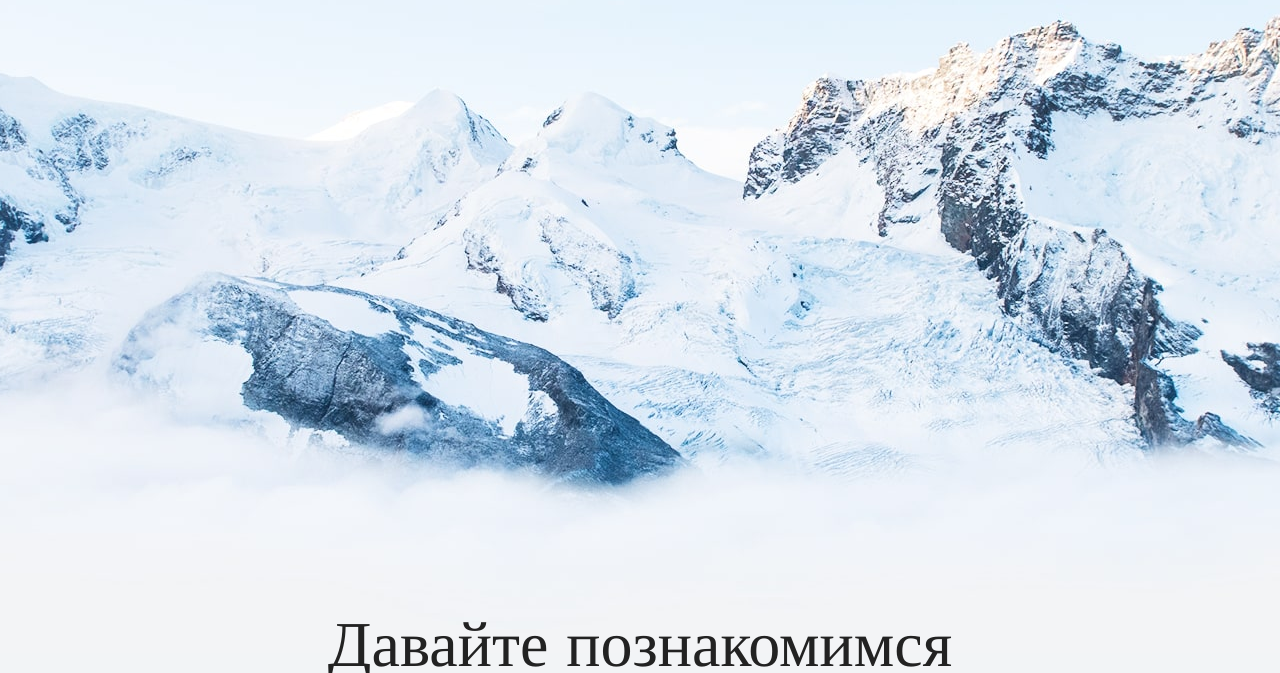
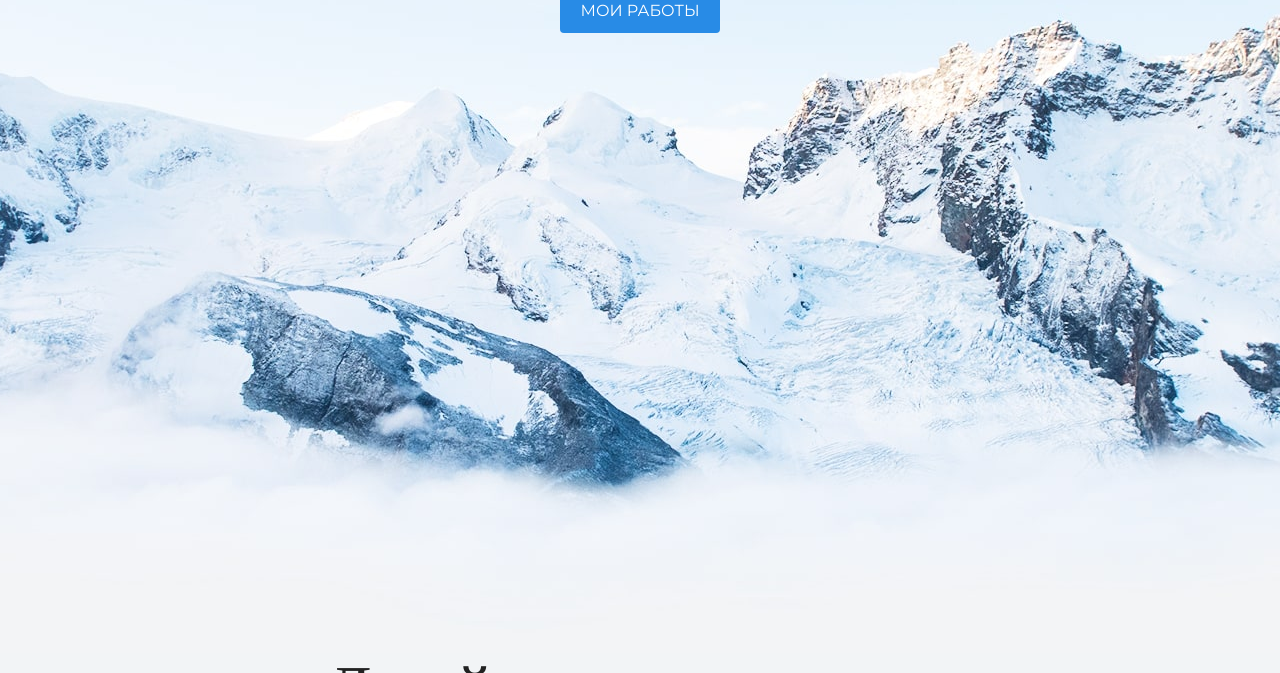
Before and after one commit to DonnerUnSourire/htmlacademy, a plain HTML site: page index.html in a window 1280 px wide. Shown: the part 427-1100 px from the top of the page. Drawn offline with nearby package versions, Linux system fonts and the light colour scheme.

Commit message:
Update index.html

```diff
--- a/index.html
+++ b/index.html
@@ -19,6 +19,7 @@
        <div class="container">
       <h1 class="heading">Неопознанный Енот</h1>
       <p>Junior верстальщик</p>
+         <a class="button" href="#works">Мои работы</a>
        </div>
     </section>
 
@@ -37,7 +38,7 @@
 
     <section class="portfolio">
       <div class="container">
-      <h2 class="subheading">Мои работы</h2>
+      <h2 id="works" class="subheading">Мои работы</h2>
         <figure class="project-image">
            <img src="files/project.jpg" width="928" height="536" alt="Cайт инструктора Кекса">
         </figure>
```
